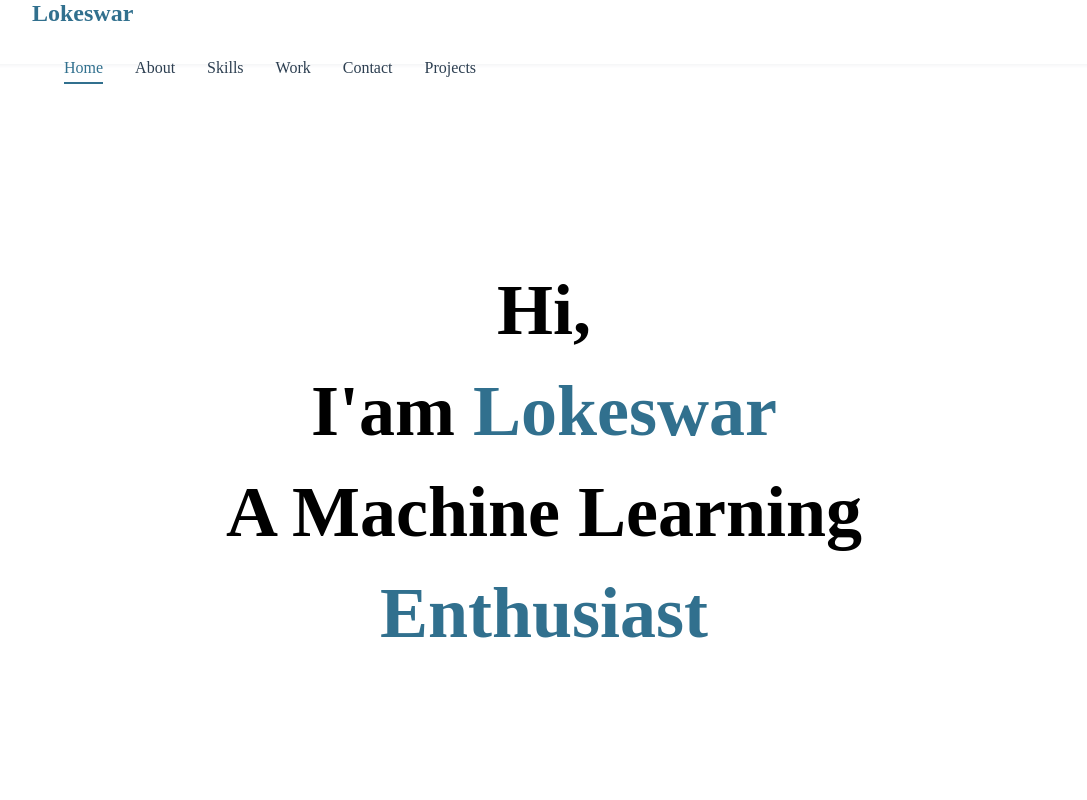
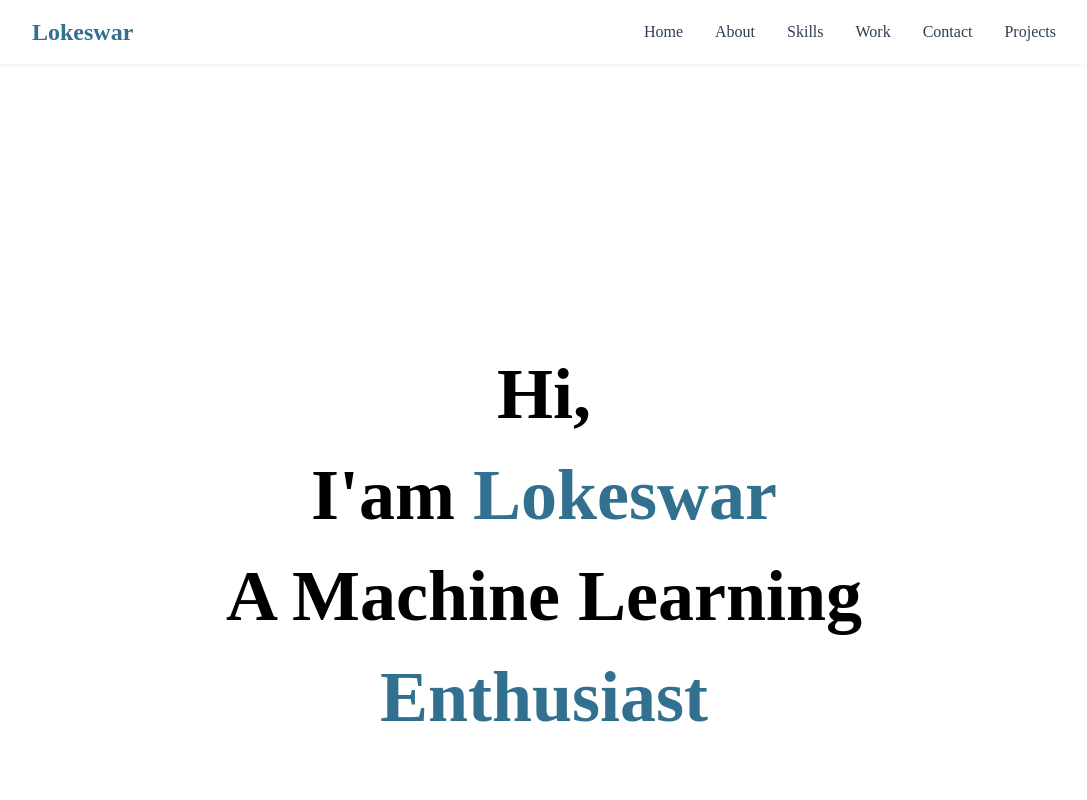
Before and after one commit to lokeswar777/portfolio2, a React (Vite) app: page / in a window 1280 px wide. Shown: the top 800 px of the page, without its empty margins (96-1183 px from the left). Built offline with nearby package versions, Linux system fonts and the light colour scheme.

Commit message:
in process

```diff
--- a/src/App.css
+++ b/src/App.css
@@ -5,7 +5,6 @@ html {
 
 body {
     margin: 0;
-    overflow-x: hidden;
 }
 
 /* General Styles */
@@ -17,30 +16,15 @@ body {
 
 .l-main {
     margin-top: 4rem; /* Height of navbar */
-    height: calc(100vh - 4rem);
-    overflow: hidden;
-    position: relative;
+    padding: 2rem 0;
 }
 
 .section {
-    position: absolute;
-    top: 0;
-    left: 0;
-    width: 100%;
-    height: 100%;
+    min-height: 100vh;
     display: flex;
     flex-direction: column;
     justify-content: center;
-    opacity: 0;
-    transform: translateY(50px);
-    transition: opacity 0.6s ease, transform 0.6s ease;
-    pointer-events: none;
-}
-
-.section.active {
-    opacity: 1;
-    transform: translateY(0);
-    pointer-events: auto;
+    padding: 2rem 0;
 }
 
 
--- a/src/App.jsx
+++ b/src/App.jsx
@@ -1,62 +1,13 @@
-import { useEffect, useState } from 'react'
 import Navbar from './Components/navbar'
 import './App.css'
 
 function App() {
-  const [currentSection, setCurrentSection] = useState(0)
-  const sections = ['home', 'about', 'skills', 'work', 'contact', 'projects']
-
-  useEffect(() => {
-    let isScrolling = false
-
-    const handleWheel = (e) => {
-      e.preventDefault()
-
-      if (isScrolling) return
-
-      isScrolling = true
-
-      if (e.deltaY > 0 && currentSection < sections.length - 1) {
-        // Scroll down
-        setCurrentSection(prev => prev + 1)
-      } else if (e.deltaY < 0 && currentSection > 0) {
-        // Scroll up
-        setCurrentSection(prev => prev - 1)
-      }
-
-      setTimeout(() => {
-        isScrolling = false
-      }, 1000)
-    }
-
-    window.addEventListener('wheel', handleWheel, { passive: false })
-
-    return () => {
-      window.removeEventListener('wheel', handleWheel)
-    }
-  }, [currentSection, sections.length])
-
-  useEffect(() => {
-    const sectionElement = document.getElementById(sections[currentSection])
-    if (sectionElement) {
-      sectionElement.scrollIntoView({ behavior: 'smooth' })
-    }
-  }, [currentSection, sections])
-
   return (
     <div className="app">
-      <Navbar
-        currentSection={currentSection}
-        onSectionChange={setCurrentSection}
-      />
+      <Navbar />
       <main className="l-main">
-        {sections.map((sectionId, index) => (
-          <section
-            key={sectionId}
-            className={`${sectionId} section ${index === currentSection ? 'active' : ''}`}
-            id={sectionId}
-          >
-            {sectionId === 'home' && (
+        {/* Home Section */}
+        <section className="home section" id="home">
           <div className="home__container bd-grid">
             <div className="home__data">
               <h1 className="home__title">
@@ -65,43 +16,40 @@ function App() {
               </h1>
             </div>
           </div>
-            )}
+        </section>
 
-            {sectionId === 'about' && (
-              <>
+        {/* About Section */}
+        <section className="about section" id="about">
           <h2 className="section-title">About</h2>
           <div className="about__container bd-grid">
             <div className="about__text">
               <p>I'm <b>Lokeswar</b>, currently pursuing a degree in Artificial Intelligence and Machine Learning (AIML) at SRKR Engineering College in Bhimavaram. I am very interested in the software sector and have dedicated significant time to developing my skills in AI and ML.</p>
             </div>
           </div>
-              </>
-            )}
+        </section>
 
-            {sectionId === 'skills' && (
-              <>
+        {/* Skills Section */}
+        <section className="skills section" id="skills">
           <h2 className="section-title">Skills</h2>
           <div className="skills__container bd-grid">
             <div className="skills__text">
               <p>I am proficient in programming languages, including <b>C</b>, <b>Java</b>, and <b>Python</b>. Additionally, I have a strong foundation in <b>Machine Learning</b>, covering various techniques such as supervised learning, unsupervised learning, deep learning, and reinforcement learning. I possess technical expertise in <b>Pandas</b> in Python, allowing me to manipulate and analyze data efficiently.</p>
             </div>
           </div>
-              </>
-            )}
+        </section>
 
-            {sectionId === 'work' && (
-              <>
+        {/* Work Section */}
+        <section className="work section" id="work">
           <h2 className="section-title">Work Experiences</h2>
           <div className="work__container bd-grid">
             <div className="work__text">
               <p>Portfolio work examples and project showcases will be displayed here. This includes various AI/ML projects, web development work, and other technical achievements.</p>
             </div>
           </div>
-              </>
-            )}
+        </section>
 
-            {sectionId === 'contact' && (
-              <>
+        {/* Contact Section */}
+        <section className="contact section" id="contact">
           <h2 className="section-title">Contact</h2>
           <div className="contact__container bd-grid">
             <form className="contact__form">
@@ -115,21 +63,17 @@ function App() {
               <button type="button" className="contact__button button">Send</button>
             </form>
           </div>
-              </>
-            )}
+        </section>
 
-            {sectionId === 'projects' && (
-              <>
+        {/* Projects Section */}
+        <section className="projects section" id="projects">
           <h2 className="section-title">Projects</h2>
           <div className="projects__container bd-grid">
             <div className="projects__text">
               <p>Detailed project information including DSA implementations, SeeingThroughSound (AI for visually impaired), and other machine learning projects will be displayed here.</p>
             </div>
           </div>
-              </>
-            )}
         </section>
-        ))}
       </main>
     </div>
   )
--- a/src/Components/navbar.jsx
+++ b/src/Components/navbar.jsx
@@ -1,61 +1,68 @@
 import { useState } from 'react'
 import '../styles/Navbar.css'
 
-function Navbar({ currentSection, onSectionChange }) {
+function Navbar() {
     const [isMenuOpen, setIsMenuOpen] = useState(false)
-    const sections = ['home', 'about', 'skills', 'work', 'contact', 'projects']
 
     const toggleMenu = () => {
         setIsMenuOpen(!isMenuOpen)
     }
 
-    const handleSectionClick = (sectionId) => {
-        onSectionChange(sections.indexOf(sectionId))
+    const handleLinkClick = () => {
         setIsMenuOpen(false)
     }
 
     return (
-        <header className="l-header">
-            <nav className="nav bd-grid">
-                <div id="nameofown">
-                    <a
-                        href="#home"
-                        className="nav__logo"
-                        onClick={(e) => {
-                            e.preventDefault()
-                            handleSectionClick('home')
-                        }}
-                    >
+        <nav className="navbar">
+            <div className="navbar-container">
+                <div className="navbar-brand">
+                    <a href="#home" className="brand-link" onClick={handleLinkClick}>
                         Lokeswar
                     </a>
                 </div>
 
-                <div className={`nav__menu ${isMenuOpen ? 'active' : ''}`} id="nav-menu">
-                    <ul className="nav__list">
-                        {sections.map(section => (
-                            <li key={section} className="nav__item">
-                                <a
-                                    href={`#${section}`}
-                                    className={`nav__link ${currentSection === sections.indexOf(section) ? 'active' : ''}`}
-                                    onClick={(e) => {
-                                        e.preventDefault()
-                                        handleSectionClick(section)
-                                    }}
-                                >
-                                    {section.charAt(0).toUpperCase() + section.slice(1)}
-                                </a>
-                            </li>
-                        ))}
+                <div className={`navbar-menu ${isMenuOpen ? 'active' : ''}`}>
+                    <ul className="navbar-nav">
+                        <li className="nav-item">
+                            <a href="#home" className="nav-link" onClick={handleLinkClick}>
+                                Home
+                            </a>
+                        </li>
+                        <li className="nav-item">
+                            <a href="#about" className="nav-link" onClick={handleLinkClick}>
+                                About
+                            </a>
+                        </li>
+                        <li className="nav-item">
+                            <a href="#skills" className="nav-link" onClick={handleLinkClick}>
+                                Skills
+                            </a>
+                        </li>
+                        <li className="nav-item">
+                            <a href="#work" className="nav-link" onClick={handleLinkClick}>
+                                Work
+                            </a>
+                        </li>
+                        <li className="nav-item">
+                            <a href="#contact" className="nav-link" onClick={handleLinkClick}>
+                                Contact
+                            </a>
+                        </li>
+                        <li className="nav-item">
+                            <a href="#projects" className="nav-link" onClick={handleLinkClick}>
+                                Projects
+                            </a>
+                        </li>
                     </ul>
                 </div>
 
-                <div className="nav__toggle" onClick={toggleMenu}>
+                <div className="navbar-toggle" onClick={toggleMenu}>
                     <span className={`bar ${isMenuOpen ? 'active' : ''}`}></span>
                     <span className={`bar ${isMenuOpen ? 'active' : ''}`}></span>
                     <span className={`bar ${isMenuOpen ? 'active' : ''}`}></span>
                 </div>
-            </nav>
-        </header>
+            </div>
+        </nav>
     )
 }
 
--- a/src/styles/Navbar.css
+++ b/src/styles/Navbar.css
@@ -1,13 +1,13 @@
 /* Grid system */
 .bd-grid {
     max-width: 1024px;
-    display: grid;
-    margin-left: 1.5rem;
-    margin-right: 1.5rem;
+    margin-left: auto;
+    margin-right: auto;
+    padding: 0 1.5rem;
 }
 
-/* Header */
-.l-header {
+/* Navbar */
+.navbar {
     width: 100%;
     position: fixed;
     top: 0;
@@ -17,42 +17,32 @@
     box-shadow: 0 1px 4px rgba(146, 161, 176, 0.15);
 }
 
-/* Nav */
-.nav {
-    height: 3rem;
+.navbar-container {
     display: flex;
     justify-content: space-between;
     align-items: center;
-    font-weight: 500;
+    height: 4rem;
+    max-width: 1024px;
+    margin: 0 auto;
+    padding: 0 1.5rem;
 }
 
-#nameofown {
-    flex-shrink: 0;
-}
-
-.nav__logo {
+.brand-link {
     color: #31708e;
     font-size: 1.5rem;
     font-weight: 600;
     text-decoration: none;
 }
 
-.nav__menu {
-    display: flex;
-}
-
-.nav__list {
+.navbar-nav {
     display: flex;
     list-style: none;
     margin: 0;
     padding: 0;
+    gap: 2rem;
 }
 
-.nav__item {
-    margin-left: 2rem;
-}
-
-.nav__link {
+.nav-link {
     position: relative;
     color: #2c3e50;
     text-decoration: none;
@@ -60,12 +50,11 @@
     transition: color 0.3s ease;
 }
 
-.nav__link:hover,
-.nav__link.active {
+.nav-link:hover {
     color: #31708e;
 }
 
-.nav__link.active::after {
+.nav-link::after {
     content: '';
     position: absolute;
     bottom: -0.5rem;
@@ -73,9 +62,15 @@
     width: 100%;
     height: 2px;
     background-color: #31708e;
+    transform: scaleX(0);
+    transition: transform 0.3s ease;
 }
 
-.nav__toggle {
+.nav-link:hover::after {
+    transform: scaleX(1);
+}
+
+.navbar-toggle {
     display: none;
     flex-direction: column;
     cursor: pointer;
@@ -90,20 +85,18 @@
     transition: 0.3s;
 }
 
-/* Mobile styles */
 @media screen and (max-width: 768px) {
-    .bd-grid {
-        margin-left: 1rem;
-        margin-right: 1rem;
+    .navbar-container {
+        height: 3rem;
     }
 
-    .nav {
-        height: 2.5rem;
+    .navbar-toggle {
+        display: flex;
     }
 
-    .nav__menu {
+    .navbar-menu {
         position: fixed;
-        top: 2.5rem;
+        top: 3rem;
         left: 0;
         width: 100%;
         background-color: #fff;
@@ -115,52 +108,33 @@
         visibility: hidden;
     }
 
-    .nav__menu.active {
+    .navbar-menu.active {
         transform: translateY(0);
         opacity: 1;
         visibility: visible;
     }
 
-    .nav__list {
+    .navbar-nav {
         flex-direction: column;
         align-items: center;
+        gap: 1rem;
     }
 
-    .nav__item {
-        margin: 1rem 0;
-        margin-left: 0;
-    }
-
-    .nav__toggle {
-        display: flex;
+    .nav-item {
+        width: 100%;
+        text-align: center;
     }
 
     /* Hamburger animation */
-    .nav__toggle .bar.active:nth-child(1) {
+    .navbar-toggle .bar.active:nth-child(1) {
         transform: rotate(-45deg) translate(-5px, 6px);
     }
 
-    .nav__toggle .bar.active:nth-child(2) {
+    .navbar-toggle .bar.active:nth-child(2) {
         opacity: 0;
     }
 
-    .nav__toggle .bar.active:nth-child(3) {
+    .navbar-toggle .bar.active:nth-child(3) {
         transform: rotate(45deg) translate(-5px, -6px);
     }
 }
-
-@media screen and (min-width: 768px) {
-    .bd-grid {
-        margin-left: auto;
-        margin-right: auto;
-    }
-
-    .l-header {
-        top: 0;
-        padding: 0;
-    }
-
-    .nav {
-        height: 4rem;
-    }
-}
```
Lines whose indentation alone changed are shown as unchanged.
